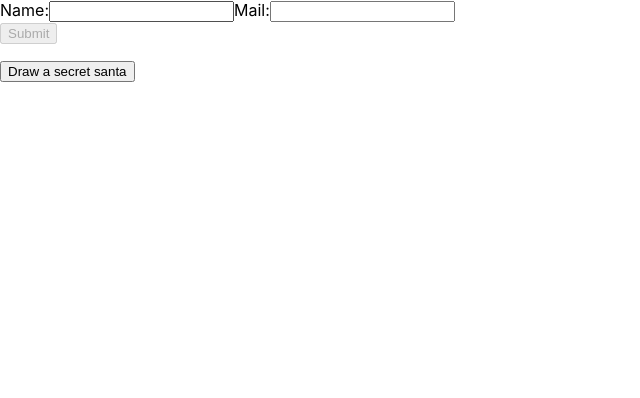
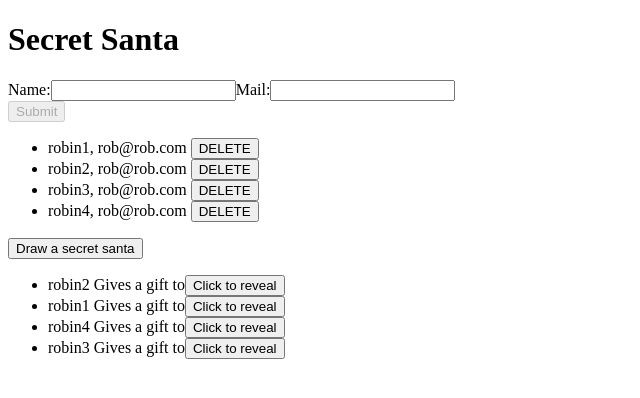
Before and after one commit to robinicole/secret_santa, a React (Create React App) app: page / in a window 1280 px wide. Both pictures are taken after a click on the button "Draw a secret santa". Shown: the top 398 px of the page, without its empty margins (0-640 px from the left). Built offline with nearby package versions, Linux system fonts and the light colour scheme.

Commit message:
Hide receiver by default
-  refactor the code and put all the creation logic in a separate
   component
- Hide the name of the receiver by default 0
- remove css files

```diff
--- a/src/App.js
+++ b/src/App.js
@@ -1,92 +1,14 @@
-import { Component } from "react";
-function emailIsValid (email) {
-  return /^[^\s@]+@[^\s@]+\.[^\s@]+$/.test(email)
-}
+import { Component, Fragment} from "react";
+import BourreauVictimesCreation from './pages/createBourreauVictimes'
 
-function shuffleArray(array) {
-  for (let i = array.length - 1; i > 0; i--) {
-      const j = Math.floor(Math.random() * (i + 1));
-      [array[i], array[j]] = [array[j], array[i]];
-  }
-  return array
-}
 class App extends Component {
-    state = {
-      people: [],
-      name: '',
-      mail: '',
-      shuffled_list: []
-  }
-  removePerson(ix)
-  {
-    this.state.people.splice(ix, 1)
-    this.setState({people: this.state.people})
-  }
-  renderVisitors()
-  {
-    return this.state.people.map((e, ix) =>  <li key={ix}> {e.name}, {e.mail}  <button onClick={() => this.removePerson(ix)}> DELETE</button> </li>)
-  }
-  onChange(e)
-  {
-    let new_state = {}
-    new_state[e.target.name] = e.target.value
-    this.setState(new_state)
-  }
-  isDisabled()
-  {
-    return (this.state.name.length > 0) & (this.tate.mail.length > 0)
-  }
-  renferBoureauVictimes()
-  {
-    let to_process = this.state.shuffled_list ;
-    return to_process.map((val, ix) =>
-    <li>
-      {to_process[ix].name} Gives a gift to   {to_process[(ix + 1) % to_process.length].name}
-    </li>
+  render() {
+    return (
+      <Fragment>
+    <h1> Secret Santa</h1>
+    <BourreauVictimesCreation/>
+    </Fragment>
     )
-  }
-  shufflePersons()
-  {
-    let people = [...this.state.people]
-    shuffleArray(people)
-    console.log(people)
-    this.setState({shuffled_list: people})
-  }
-
-
-  handleSubmit(e)
-  {
-    let people = {name: this.state.name, mail: this.state.mail}
-    if (emailIsValid(this.state.mail))
-    {
-    this.setState({people: [...this.state.people, people], name: '', mail: ''})
-    }
-    else
-    {
-      alert('invalid mail')
-    }
-  }
-  render() {
-  return (
-    <div>
-      <form>
-        <label>Name:
-        <input type="text" name="name" onChange={(e) => this.onChange(e)} value={this.state.name}/>
-        </label>
-        <label>Mail:
-        <input type="text" name="mail" onChange={(e) => this.onChange(e)} value={this.state.mail}/>
-        </label>
-      </form>
-      <button onClick={(e) => this.handleSubmit(e)} disabled={(!this.state.name)||(!this.state.mail) }> Submit </button>
-      <ul>
-      {this.renderVisitors()}
-      </ul>
-      <button onClick={() => this.shufflePersons()}> Draw a secret santa </button>
-      <ul>
-        {this.renferBoureauVictimes()}
-      </ul>
-    </div>
-  );
   }
 }
 
--- /dev/null
+++ b/src/components/oneDraw.js
@@ -0,0 +1,30 @@
+import { Component } from "react";
+let SUCCESS = 'SUCCESS'
+let CLICK_TO_REVEAL =  'Click to reveal'
+class OneDraw extends Component {
+    state = {
+        'name_displayed':CLICK_TO_REVEAL
+    }
+    handleClick()
+    {
+        if (this.state.name_displayed === CLICK_TO_REVEAL)
+        {
+            this.setState({'name_displayed': `${this.props.receiver.name} click to hide`})
+            return SUCCESS
+        }
+        else
+        {
+            this.setState({'name_displayed': CLICK_TO_REVEAL })
+        }
+    }
+    render()
+    {
+        return (
+            <li key={this.props.ix}>
+                {this.props.offer.name} Gives a gift to
+                 <button key={`button_victime_${this.props.ix}`} onClick={() => this.handleClick()}> {this.state.name_displayed} </button>
+            </li>
+        )
+    }
+}
+export default OneDraw;
--- a/src/index.css
+++ /dev/null
@@ -1,13 +0,0 @@
-body {
-  margin: 0;
-  font-family: -apple-system, BlinkMacSystemFont, 'Segoe UI', 'Roboto', 'Oxygen',
-    'Ubuntu', 'Cantarell', 'Fira Sans', 'Droid Sans', 'Helvetica Neue',
-    sans-serif;
-  -webkit-font-smoothing: antialiased;
-  -moz-osx-font-smoothing: grayscale;
-}
-
-code {
-  font-family: source-code-pro, Menlo, Monaco, Consolas, 'Courier New',
-    monospace;
-}
--- a/src/index.js
+++ b/src/index.js
@@ -1,6 +1,5 @@
 import React from 'react';
 import ReactDOM from 'react-dom';
-import './index.css';
 import App from './App';
 import reportWebVitals from './reportWebVitals';
 
--- /dev/null
+++ b/src/pages/createBourreauVictimes.js
@@ -0,0 +1,96 @@
+import { Component } from "react";
+import OneDraw from '../components/oneDraw'
+function emailIsValid (email) {
+  return /^[^\s@]+@[^\s@]+\.[^\s@]+$/.test(email)
+}
+
+function shuffleArray(array) {
+  for (let i = array.length - 1; i > 0; i--) {
+      const j = Math.floor(Math.random() * (i + 1));
+      [array[i], array[j]] = [array[j], array[i]];
+  }
+  return array
+}
+class BourreauVictimesCreation extends Component {
+    state = {
+      people: [
+        {name: 'robin1', mail: 'rob@rob.com'},
+        {name: 'robin2', mail: 'rob@rob.com'},
+        {name: 'robin3', mail: 'rob@rob.com'},
+        {name: 'robin4', mail: 'rob@rob.com'}
+
+      ],
+      name: '',
+      mail: '',
+      shuffled_list: []
+  }
+  removePerson(ix)
+  {
+    this.state.people.splice(ix, 1)
+    this.setState({people: this.state.people})
+  }
+  renderVisitors()
+  {
+  return this.state.people.map((e, ix) =>  <li key={ix}> {e.name}, {e.mail}  <button onClick={() => this.removePerson(ix)}> DELETE </button> </li>)
+  }
+  onChange(e)
+  {
+    let new_state = {}
+    new_state[e.target.name] = e.target.value
+    this.setState(new_state)
+  }
+
+  renderBoureauVictimes()
+  {
+    let to_process = this.state.shuffled_list ;
+    return to_process.map((val, ix) =>
+    <OneDraw key={ix} ix={ix} offer={to_process[ix]} receiver={to_process[(ix + 1) % to_process.length]}/>
+    )
+  }
+
+  handleDrawBourreauVictime()
+  {
+    let people = [...this.state.people]
+    shuffleArray(people)
+    console.log(people)
+    this.setState({shuffled_list: people})
+  }
+
+
+  handleSubmit(e)
+  {
+    let people = {name: this.state.name, mail: this.state.mail}
+    if (true) // (emailIsValid(this.state.mail)) TODO: during the test phase we do not check for valid mail
+    {
+    this.setState({people: [...this.state.people, people], name: '', mail: ''})
+    }
+    else
+    {
+      alert('invalid mail')
+    }
+  }
+  render() {
+  return (
+    <div>
+      <form>
+        <label>Name:
+        <input type="text" name="name" onChange={(e) => this.onChange(e)} value={this.state.name}/>
+        </label>
+        <label>Mail:
+        <input type="text" name="mail" onChange={(e) => this.onChange(e)} value={this.state.mail}/>
+        </label>
+      </form>
+      <button onClick={(e) => this.handleSubmit(e)} disabled={(!this.state.name)}> Submit </button>
+      <ul>
+      {this.renderVisitors()}
+      </ul>
+      <button onClick={() => this.handleDrawBourreauVictime()}> Draw a secret santa </button>
+      <ul>
+        {this.renderBoureauVictimes()}
+      </ul>
+    </div>
+  );
+  }
+}
+
+export default BourreauVictimesCreation;
```
